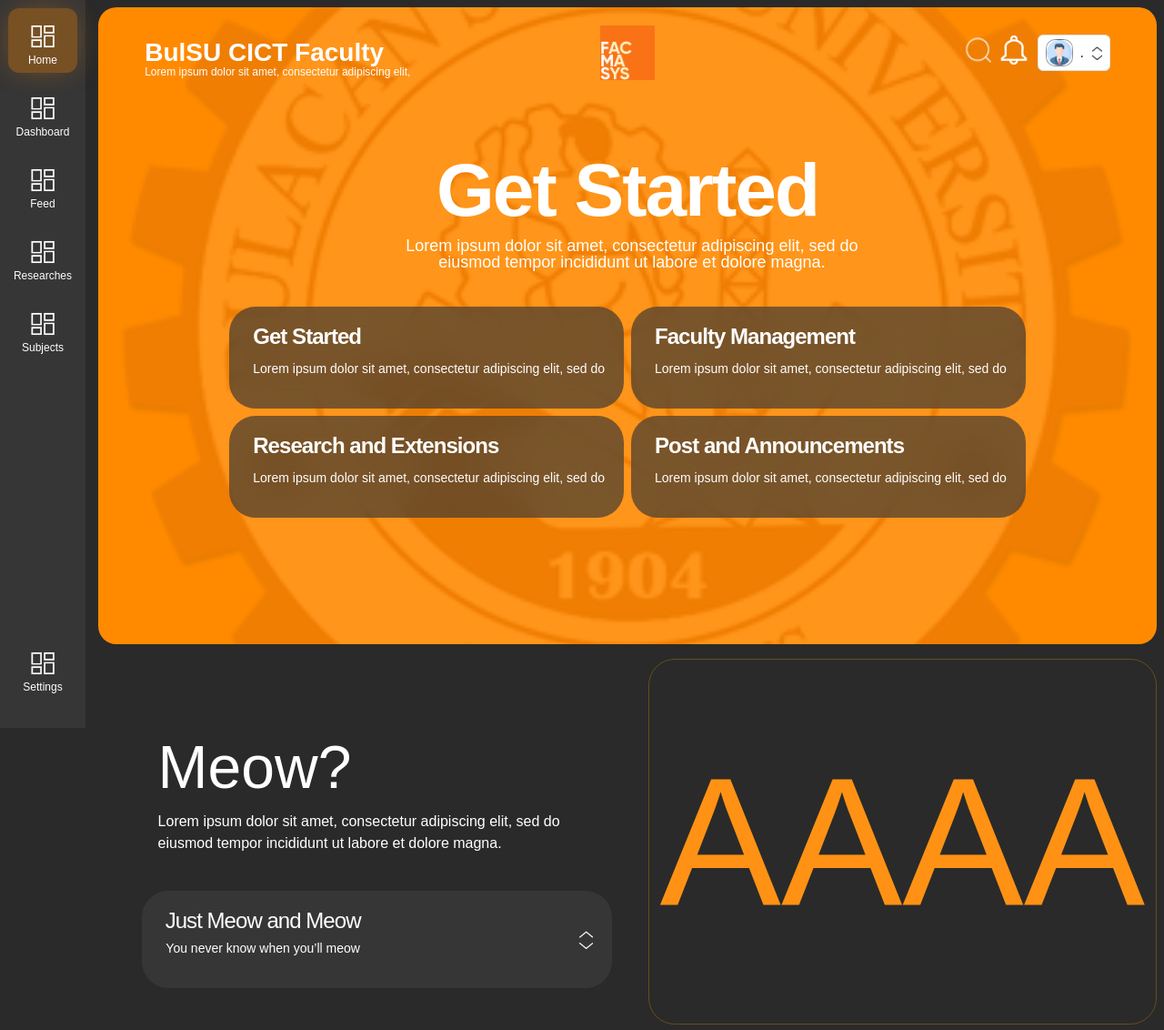
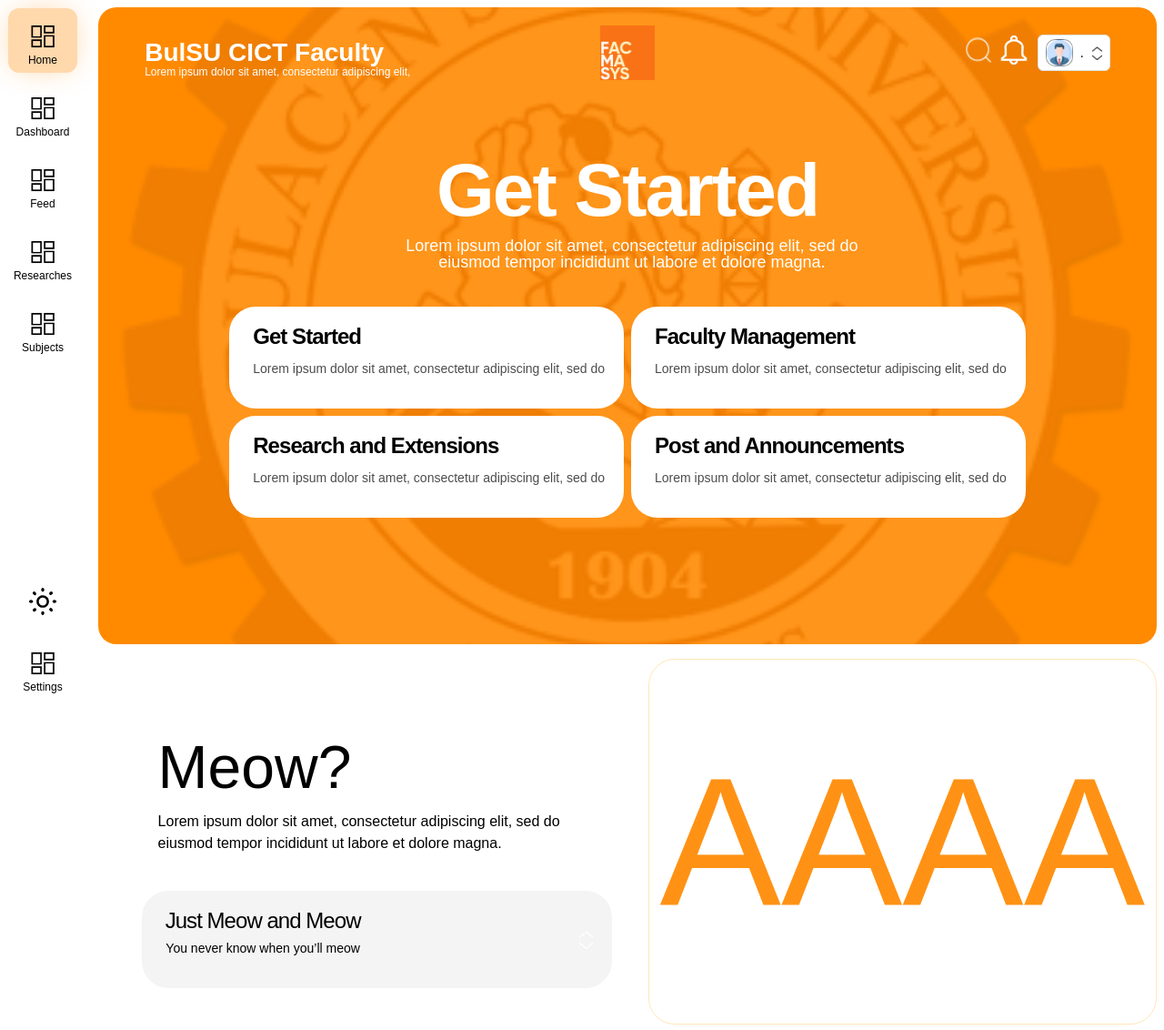
Before and after one commit to jersonreyes/FacMaSys, a Django app: page / in a window 1280 px wide. Shown: the whole page at 91% size. Run offline with Django 4.2, Linux system fonts and the light colour scheme; a user stored in the database is signed in; data comes from the database, SQL or seed files in the repository; style sheets or scripts are compiled from the project's sources; parts of the project's set-up code (start-up, migrations or seed data) failed here and were passed over; some libraries are stand-ins or nearby versions.

Commit message:
feature: mode toggles

```diff
--- a/static/css/animations.css
+++ b/static/css/animations.css
@@ -10,7 +10,7 @@
   }
 
   /* Fade In */
-  .animate.fade {
+  .animate.fade-animator {
     animation-name: animate-fade;
     animation-timing-function: ease;
   }
@@ -21,7 +21,7 @@
   }
 
   /* Pop In */
-  .animate.pop { animation-name: animate-pop; }
+  .animate.pop-animator { animation-name: animate-pop; }
 
   @keyframes animate-pop {
     0% {
@@ -35,7 +35,7 @@
   }
 
   /* Blur In */
-  .animate.blur {
+  .animate.blur-animator {
     animation-name: animate-blur;
     animation-timing-function: ease;
   }
@@ -71,7 +71,7 @@
   }
 
   /* Grow In */
-  .animate.grow { animation-name: animate-grow; }
+  .animate.grow-animator { animation-name: animate-grow; }
 
   @keyframes animate-grow {
     0% {
@@ -86,7 +86,7 @@
   }
 
   /* Splat In */
-  .animate.splat { animation-name: animate-splat; }
+  .animate.splat-animator { animation-name: animate-splat; }
 
   @keyframes animate-splat {
     0% {
@@ -109,7 +109,7 @@
   }
 
   /* Roll In */
-  .animate.roll { animation-name: animate-roll; }
+  .animate.roll-animator { animation-name: animate-roll; }
 
   @keyframes animate-roll {
     0% {
@@ -123,7 +123,7 @@
   }
 
   /* Flip In */
-  .animate.flip {
+  .animate.flip-animator {
     animation-name: animate-flip;
     transform-style: preserve-3d;
     perspective: 1000px;
@@ -141,7 +141,7 @@
   }
 
   /* Spin In */
-  .animate.spin {
+  .animate.spin-animator {
     animation-name: animate-spin;
     transform-style: preserve-3d;
     perspective: 1000px;
@@ -159,7 +159,7 @@
   }
 
   /* Slide In */
-  .animate.slide { animation-name: animate-slide; }
+  .animate.slide-animator { animation-name: animate-slide; }
 
   @keyframes animate-slide {
     0% {
@@ -173,7 +173,7 @@
   }
 
   /* Drop In */
-  .animate.drop {
+  .animate.drop-animator {
     animation-name: animate-drop;
     animation-timing-function: cubic-bezier(.77, .14, .91, 1.25);
   }
--- a/static/js/sidebar.js
+++ b/static/js/sidebar.js
@@ -5,12 +5,31 @@
         $('#page_title_body').animate({
             'opacity' : 0
         }, 400, function(){
-            $(this).html('Go to ' + $(root).attr('value')).animate({'opacity': 1}, 400);});
+            if($(root).attr('value') == 'Toggle Dark/Light Mode')
+                $(this).html($(root).attr('value')).animate({'opacity': 1}, 400)
+            else $(this).html('Go to ' + $(root).attr('value')).animate({'opacity': 1}, 400);});
     }, function() {
         $('#page_title_body').animate({
             'opacity' : 0
         }, 400, function(){
             $(this).html('BulSU CICT Faculty').animate({'opacity': 1}, 400);});
+    })
+    var value = localStorage.theme;
+    if(value == 'dark') {
+        document.documentElement.classList.add('dark');
+    }   else {
+        document.documentElement.classList.remove('dark');
+    }
+
+    $('.themeToggler').click(function() {
+        var value = localStorage.theme;
+        if(value == 'dark') {
+            localStorage.theme = 'light'
+            document.documentElement.classList.remove('dark');
+        }   else {
+            localStorage.theme = 'dark'
+            document.documentElement.classList.add('dark');
+        }
     })
     const showNavbar = (toggleId, navId, bodyId, headerId) =>{
     const toggle = document.getElementById(toggleId),
--- a/tailwind_theme/static/css/dist/styles.css
+++ b/tailwind_theme/static/css/dist/styles.css
@@ -1261,14 +1247,17 @@
   background-color: rgb(255 138 0 / var(--tw-bg-opacity));
 }
 
-.bg-\[\#2A2A2A\] {
+.bg-\[\#ffffffa8\] {
+  background-color: #ffffffa8;
+}
+
+.bg-\[rgba\(200\2c 200\2c 200\2c 0\.2\)\] {
+  background-color: rgba(200,200,200,0.2);
+}
+
+.bg-\[\#ffffff\] {
   --tw-bg-opacity: 1;
-  background-color: rgb(42 42 42 / var(--tw-bg-opacity));
-}
-
-.bg-\[\#363636\] {
-  --tw-bg-opacity: 1;
-  background-color: rgb(54 54 54 / var(--tw-bg-opacity));
+  background-color: rgb(255 255 255 / var(--tw-bg-opacity));
 }
 
 .p-5 {
@@ -1459,14 +1448,14 @@
   color: rgb(255 255 255 / var(--tw-text-opacity));
 }
 
+.text-black {
+  --tw-text-opacity: 1;
+  color: rgb(0 0 0 / var(--tw-text-opacity));
+}
+
 .text-\[\#FF9214\] {
   --tw-text-opacity: 1;
   color: rgb(255 146 20 / var(--tw-text-opacity));
-}
-
-.text-black {
-  --tw-text-opacity: 1;
-  color: rgb(0 0 0 / var(--tw-text-opacity));
 }
 
 .no-underline {
@@ -1523,8 +1516,11 @@
   padding: 5px;
   border-radius: 12px;
   border: 1px solid rgba(255, 138, 0, 0);
-  color: white !important;
   transition: 150ms ease-in-out;
+}
+
+a, a:visited, a:hover {
+  color: inherit;
 }
 
 .navigatorBlock {
@@ -1533,7 +1529,6 @@
   text-align: left;
   line-height:1;
   cursor: pointer;
-  background: #363636a8;
   -webkit-backdrop-filter: blur(20px);
           backdrop-filter: blur(20px);
   border-radius: 29px;
@@ -1557,7 +1552,7 @@
   font-style: normal;
   font-weight: 400;
   font-size: 14px;
-  color: #FFFFFF;
+  opacity:0.7;
 }
 
 .dropdownBlock {
@@ -1565,14 +1560,13 @@
   padding-left: 25px;
   text-align: left;
   line-height:1;
-  background: #363636;
   border-radius: 29px;
   border: 1px solid rgba(255, 255, 255, 0);
 }
 
 .dropdownBlock:hover {
-  border: 1px solid white;
-  background: #555555;
+  border: 1px solid rgb(165, 165, 165);
+  opacity:0.9;
 }
 
 .dropdownBlock .title {
--- a/tailwind_theme/static_src/tailwind.config.js
+++ b/tailwind_theme/static_src/tailwind.config.js
@@ -6,6 +6,7 @@
  */
 
 module.exports = {
+    darkMode: "class",
     content: [
         /**
          * HTML. Paths to Django template files that will contain Tailwind CSS classes.
@@ -44,6 +45,7 @@
     theme: {
         extend: {},
     },
+    variants: ['dark', 'dark-hover', 'dark-group-hover', 'dark-even', 'dark-odd'],
     plugins: [
         /**
          * '@tailwindcss/forms' is the forms plugin that provides a minimal styling
--- a/templates/home/index.html
+++ b/templates/home/index.html
@@ -4,41 +4,41 @@
 {% load static %}
 
 {% block content %}
-    <div >
-        <div class="bg-[#FF8A00] overflow-hidden w-full rounded-[20px] h-[700px] flex flex-col text-center justify-center items-center text-white font-sans">
+    <div class="text-black dark:white">
+        <div class="animate fade-animator delay-1 bg-[#FF8A00] overflow-hidden w-full rounded-[20px] h-[700px] flex flex-col text-center justify-center items-center font-sans">
             <div class="z-[0] w-full h-[100vh] cover" style="opacity:0.1;background-image:url('/static/images/bulsu_logo.png');background-size:cover; background-position: center;"></div>
             <div class="z-[1] absolute">
-                <p class="text-[82px] tracking-[-2px] font-bold">Get Started</p>
-                <p class="text-[18px] w-[570px] ml-[18%] leading-[1] mt-[-25px]">Lorem ipsum dolor sit amet, consectetur adipiscing elit, sed do eiusmod tempor incididunt ut labore et dolore magna.</p>
+                <p class="text-[82px] tracking-[-2px] font-bold text-white">Get Started</p>
+                <p class="text-[18px] w-[570px] ml-[18%] leading-[1] mt-[-25px] text-white">Lorem ipsum dolor sit amet, consectetur adipiscing elit, sed do eiusmod tempor incididunt ut labore et dolore magna.</p>
                 <div class="grid grid-cols-2 gap-2 mt-[5vh]">
-                    <div class="navigatorBlock">
+                    <div class="navigatorBlock bg-[#ffffff] dark:bg-[#363636a8]">
                         <p class="title animate glow delay-6">Get Started</p>
                         <p class="subtitle">Lorem ipsum dolor sit amet, consectetur adipiscing elit, sed do </p>
                     </div>
-                    <div class="navigatorBlock">
+                    <div class="navigatorBlock bg-[#ffffff] dark:bg-[#363636a8]">
                         <p class="title animate glow delay-7">Faculty Management</p>
                         <p class="subtitle">Lorem ipsum dolor sit amet, consectetur adipiscing elit, sed do </p>
                     </div>
-                    <div class="navigatorBlock">
+                    <div class="navigatorBlock bg-[#ffffff] dark:bg-[#363636a8]">
                         <p class="title animate glow delay-8">Research and Extensions</p>
                         <p class="subtitle">Lorem ipsum dolor sit amet, consectetur adipiscing elit, sed do </p>
                     </div>
-                    <div class="navigatorBlock">
+                    <div class="navigatorBlock bg-[#ffffff] dark:bg-[#363636a8]">
                         <p class="title animate glow delay-9">Post and Announcements</p>
                         <p class="subtitle">Lorem ipsum dolor sit amet, consectetur adipiscing elit, sed do </p>
                     </div>
                 </div>
             </div>
         </div>
-        <div class="grid grid-cols-[45fr_55fr] text-white mt-3 h-[50vh]">
+        <div class="animate fade-animator delay-3 grid grid-cols-[45fr_55fr] mt-3 h-[50vh]">
             <div class="p-10 mt-[5vh] ml-[2vw]">
                 <h1 class="text-[66px]">Meow?</h1>
                 <p class="text-md w-[499px]">Lorem ipsum dolor sit amet, consectetur adipiscing elit, sed do eiusmod tempor incididunt ut labore et dolore magna.</p>
                 <div class="ml-[-1.4vw] mt-[5vh]">
-                    <div class="dropdownBlock flex items-center justify-between">
+                    <div class="dropdownBlock bg-[rgba(200,200,200,0.2)] dark:bg-[#363636] flex items-center justify-between">
                         <div class="flex flex-col items-center">
                             <p class="title">Just Meow and Meow</p>
-                            <p class="subtitle">You never know when you’ll meow</p>
+                            <p class="subtitle text-black dark:text-white">You never know when you’ll meow</p>
                         </div>
                         <img src="{% static 'images/arrow.png' %}" class="h-[20px] invert"/>
                     </div>
--- a/templates/partials/base.html
+++ b/templates/partials/base.html
@@ -38,7 +38,7 @@
         <title>FacMaSys - {% block title %}{% endblock %}</title>
     </head>
 
-    <body id="body-pd" class="bg-[#2A2A2A]" hx-headers='{"X-CSRFToken": "{{ csrf_token }}"}'>
+    <body id="body-pd" class="transition dark:bg-[#2A2A2A]" hx-headers='{"X-CSRFToken": "{{ csrf_token }}"}'>
         <div class="grid grid-cols-[100px_90fr]">
             <div>
                 {% include 'partials/sidebar.html' %}
@@ -126,7 +126,7 @@
                                     <img src="{% static 'images/arrow.png' %}" class="h-[15px]"/>
                                 </button>
 
-                                <div class="[&*]:transition dropdown-menu dropdown-menu-right p-3" style="max-width: 250px;">
+                                <div class="dropdown-menu dropdown-menu-right p-3" style="max-width: 250px;">
 
                                     <div class="d-flex flex-row" style="width: 250px;">
                                         <div class="px-3">
@@ -167,6 +167,9 @@
         <script src="https://code.jquery.com/jquery-3.6.0.min.js"
         crossorigin="anonymous"></script>
 
+        <script type="text/javascript"
+        src="//cdnjs.cloudflare.com/ajax/libs/jquery-cookie/1.4.1/jquery.cookie.min.js">
+
         <script src="https://cdn.jsdelivr.net/npm/bootstrap@4.6.2/dist/js/bootstrap.bundle.min.js"
         integrity="sha384-Fy6S3B9q64WdZWQUiU+q4/2Lc9npb8tCaSX9FK7E8HnRr0Jz8D6OP9dO5Vg3Q9ct"
         crossorigin="anonymous"></script>
--- a/templates/partials/sidebar.html
+++ b/templates/partials/sidebar.html
@@ -1,37 +1,43 @@
 {% load static %}
 {% if user.is_authenticated %}
 <!--  SIDE BAR -->
-<div class="bg-[#363636] h-full fixed p-[0.7vw]">
+<div class="dark:bg-[#363636] h-full fixed p-[0.7vw]">
     <nav class="">
       <div class="">
         <div class="flex flex-col h-[100vh] pb-[5vh] justify-between gap-2">
             <div class="grid grid-flow-row gap-2 justify-center">
                 <a value="Home" href="{% url 'index' %}" class="animate glow delay-1 sidebarItem file:text-white no-underline grid items-center place-items-center justify-center {% if state == 'home' %}sidebarItemActive{% endif %} hover:sidebarItemActive" id="text_link">
-                    <img style="width:50px; height:50px;" src="{% static 'images/icon_dashboard.png' %}" id="tooltip_img" alt="Dashboard">
-                    <span class="mt-[-7px] text-xs">Home</span>
+                    <img class="invert dark:invert-0" style="width:50px; height:50px;" src="{% static 'images/icon_dashboard.png' %}" id="tooltip_img" alt="Dashboard">
+                    <span class="mt-[-7px] text-xs text-black dark:white">Home</span>
                 </a>
 
                 <a value="Dashboard" href="{% url 'dashboard-index' %}" class="animate glow delay-2 sidebarItem selection:text-white no-underline grid items-center place-items-center justify-center {% if state == 'dashboard' %}sidebarItemActive{% endif %} hover:sidebarItemActive" id="text_link">
-                    <img style="width:50px; height:50px;" src="{% static 'images/icon_dashboard.png' %}" id="tooltip_img" alt="Dashboard">
-                    <span class="mt-[-7px] text-xs">Dashboard</span>
+                    <img class="invert dark:invert-0" style="width:50px; height:50px;" src="{% static 'images/icon_dashboard.png' %}" id="tooltip_img" alt="Dashboard">
+                    <span class="mt-[-7px] text-xs text-black dark:white">Dashboard</span>
                 </a>
                 <a value="Feed" href="{% url 'dashboard-index' %}" class="animate glow delay-3 sidebarItem text-white no-underline grid items-center place-items-center justify-center {% if state == 'feed' %}sidebarItemActive{% endif %} hover:sidebarItemActive" id="text_link">
-                    <img style="width:50px; height:50px;" src="{% static 'images/icon_dashboard.png' %}" id="tooltip_img" alt="Dashboard">
-                    <span class="mt-[-7px] text-xs">Feed</span>
+                    <img class="invert dark:invert-0" style="width:50px; height:50px;" src="{% static 'images/icon_dashboard.png' %}" id="tooltip_img" alt="Dashboard">
+                    <span class="mt-[-7px] text-xs text-black dark:white">Feed</span>
                 </a>
                 <a value="Researches" href="{% url 'dashboard-index' %}" class="animate glow delay-4 sidebarItem text-white no-underline grid items-center place-items-center justify-center {% if state == 'researches' %}sidebarItemActive{% endif %} hover:sidebarItemActive" id="text_link">
-                    <img style="width:50px; height:50px;" src="{% static 'images/icon_dashboard.png' %}" id="tooltip_img" alt="Dashboard">
-                    <span class="mt-[-7px] text-xs">Researches</span>
+                    <img class="invert dark:invert-0" style="width:50px; height:50px;" src="{% static 'images/icon_dashboard.png' %}" id="tooltip_img" alt="Dashboard">
+                    <span class="mt-[-7px] text-xs text-black dark:white">Researches</span>
                 </a>
                 <a value="Subjects" href="{% url 'dashboard-index' %}" class="animate glow delay-5 sidebarItem text-white no-underline grid items-center place-items-center justify-center {% if state == 'subjects' %}sidebarItemActive{% endif %} hover:sidebarItemActive" id="text_link">
-                    <img style="width:50px; height:50px;" src="{% static 'images/icon_dashboard.png' %}" id="tooltip_img" alt="Dashboard">
-                    <span class="mt-[-7px] text-xs">Subjects</span>
+                    <img class="invert dark:invert-0" style="width:50px; height:50px;" src="{% static 'images/icon_dashboard.png' %}" id="tooltip_img" alt="Dashboard">
+                    <span class="mt-[-7px] text-xs text-black dark:white">Subjects</span>
                 </a>
             </div>
-            <a value="Settings" href="{% url 'dashboard-index' %}" class="animate glow delay-7 sidebarItem text-white no-underline grid items-center place-items-center justify-center {% if state == 'settings' %}sidebarItemActive{% endif %} hover:sidebarItemActive" id="text_link">
-                <img style="width:50px; height:50px;" src="{% static 'images/icon_dashboard.png' %}" id="tooltip_img" alt="Dashboard">
-                <span class="mt-[-7px] text-xs">Settings</span>
-            </a>
+            <div>
+
+                <p value="Toggle Dark/Light Mode" class="animate glow delay-7 themeToggler sidebarItem text-white no-underline grid items-center place-items-center justify-center {% if state == 'settings' %}sidebarItemActive{% endif %} hover:sidebarItemActive" id="text_link">
+                    <img src="{% static 'images/light.svg' %}" style="height: 30px; width:auto" class="dark:invert"/>
+                </p>
+                <a value="Settings" href="{% url 'dashboard-index' %}" class="animate glow delay-8 sidebarItem text-white no-underline grid items-center place-items-center justify-center {% if state == 'settings' %}sidebarItemActive{% endif %} hover:sidebarItemActive" id="text_link">
+                    <img class="invert dark:invert-0" style="width:50px; height:50px;" src="{% static 'images/icon_dashboard.png' %}" id="tooltip_img" alt="Dashboard">
+                    <span class="mt-[-7px] text-xs text-black dark:white">Settings</span>
+                </a>
+            </div>
         </div>
       </div>
   </nav>
```
Also changed, not shown: other parts of tailwind_theme/static/css/dist/styles.css (+43 -20 lines), tailwind_theme/static_src/src/styles.css (+11 -9 lines), static/images/light.svg (added).
